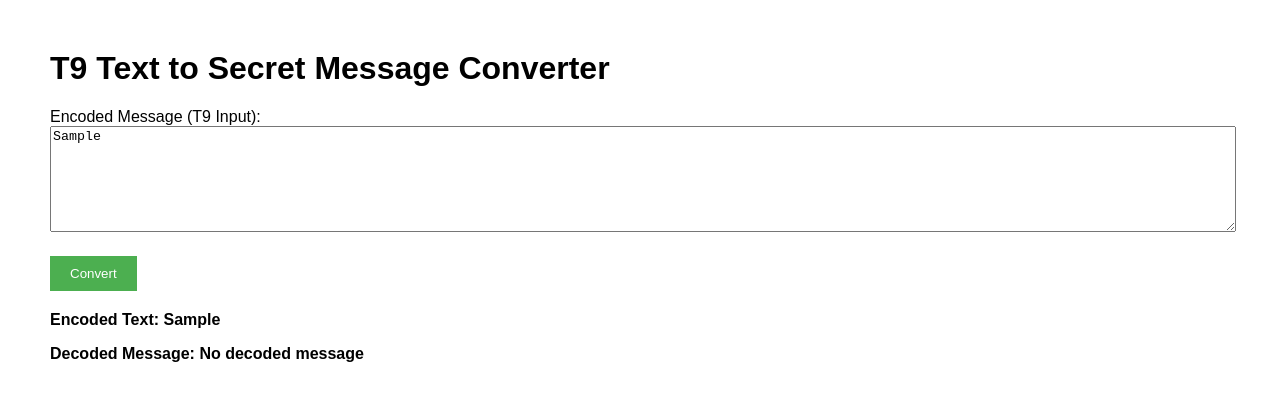
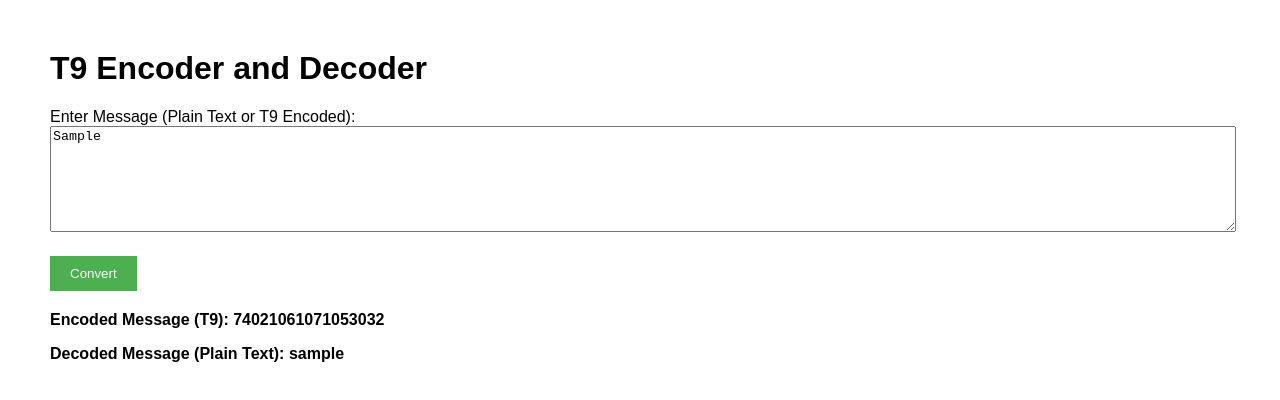
Before and after one commit to surubro/secret, a plain HTML site: page a.html in a window 1280 px wide. Both pictures are taken after typing "Sample" into the empty fields and a click on the button "Convert". Drawn offline with Linux system fonts and the light colour scheme.

Commit message:
Update a.html

```diff
--- a/a.html
+++ b/a.html
@@ -3,7 +3,7 @@
 <head>
     <meta charset="UTF-8">
     <meta name="viewport" content="width=device-width, initial-scale=1.0">
-    <title>T9 Text to Secret Message Converter</title>
+    <title>T9 Encoder and Decoder</title>
     <style>
         body {
             font-family: Arial, sans-serif;
@@ -31,43 +31,78 @@
     </style>
 </head>
 <body>
-    <h1>T9 Text to Secret Message Converter</h1>
-    <label for="t9Input">Encoded Message (T9 Input):</label>
-    <textarea id="t9Input" placeholder="Enter T9 encoded text (e.g., 420430)"></textarea>
-    <button onclick="convertT9()">Convert</button>
+    <h1>T9 Encoder and Decoder</h1>
+    <label for="textInput">Enter Message (Plain Text or T9 Encoded):</label>
+    <textarea id="textInput" placeholder="Enter a message (e.g., 'hi' or '420_430')"></textarea>
+    <button onclick="convert()">Convert</button>
 
     <div class="output">
-        <p><strong>Encoded Text:</strong> <span id="encodedText"></span></p>
-        <p><strong>Decoded Message:</strong> <span id="decodedMessage"></span></p>
+        <p><strong>Encoded Message (T9):</strong> <span id="encodedMessage"></span></p>
+        <p><strong>Decoded Message (Plain Text):</strong> <span id="decodedMessage"></span></p>
     </div>
 
     <script>
-        function convertT9() {
-            const t9Mapping = {
-                "2": "a", "22": "b", "222": "c",
-                "3": "d", "33": "e", "333": "f",
-                "4": "g", "44": "h", "444": "i",
-                "5": "j", "55": "k", "555": "l",
-                "6": "m", "66": "n", "666": "o",
-                "7": "p", "77": "q", "777": "r", "7777": "s",
-                "8": "t", "88": "u", "888": "v",
-                "9": "w", "99": "x", "999": "y", "9999": "z",
-                "0": " "
+        function convert() {
+            const t9Keys = {
+                "2": ["a", "b", "c"],
+                "3": ["d", "e", "f"],
+                "4": ["g", "h", "i"],
+                "5": ["j", "k", "l"],
+                "6": ["m", "n", "o"],
+                "7": ["p", "q", "r", "s"],
+                "8": ["t", "u", "v"],
+                "9": ["w", "x", "y", "z"]
             };
 
-            const input = document.getElementById("t9Input").value;
-            const segments = input.match(/(\d)\1*|0/g); // Match repeated numbers or single 0
+            const input = document.getElementById("textInput").value.trim().toLowerCase();
+
+            let encodedMessage = "";
             let decodedMessage = "";
 
-            if (segments) {
-                segments.forEach(segment => {
-                    if (t9Mapping[segment]) {
-                        decodedMessage += t9Mapping[segment];
+            // Check if input is T9 code (numbers and '_')
+            if (/^[0-9_]+$/.test(input)) {
+                const words = input.split("_"); // Split by `_` for spaces
+                for (const word of words) {
+                    const segments = word.split("0"); // Split by `0` for letters
+                    for (const segment of segments) {
+                        if (segment.length >= 2) {
+                            const key = segment[0]; // T9 key (e.g., '4')
+                            const index = parseInt(segment[1]) - 1; // 1-based index for letter
+                            if (t9Keys[key] && t9Keys[key][index]) {
+                                decodedMessage += t9Keys[key][index];
+                            } else {
+                                decodedMessage += "?"; // Add placeholder for invalid segments
+                            }
+                        }
                     }
-                });
+                    decodedMessage += " "; // Add a space after each word
+                }
+                decodedMessage = decodedMessage.trim(); // Remove trailing space
+                encodedMessage = input; // T9 input is already encoded
+            }
+            // Check if input is plain text (letters and spaces)
+            else if (/^[a-z\s]+$/.test(input)) {
+                for (const char of input) {
+                    if (char === " ") {
+                        encodedMessage += "_"; // Use `_` as word separator
+                    } else {
+                        for (const [key, letters] of Object.entries(t9Keys)) {
+                            const index = letters.indexOf(char);
+                            if (index !== -1) {
+                                encodedMessage += key + (index + 1) + "0"; // Add key and index (1-based)
+                                break;
+                            }
+                        }
+                    }
+                }
+                encodedMessage = encodedMessage.slice(0, -1); // Remove trailing `0`
+                decodedMessage = input; // Plain text is already decoded
+            } else {
+                decodedMessage = "Invalid input! Please enter only plain text or valid T9 code.";
+                encodedMessage = "Invalid input! Please enter only plain text or valid T9 code.";
             }
 
-            document.getElementById("encodedText").innerText = input || "No input provided";
+            document.getElementById("encodedMessage").innerText = encodedMessage || "No encoded message";
             document.getElementById("decodedMessage").innerText = decodedMessage || "No decoded message";
         }
     </script>
```
